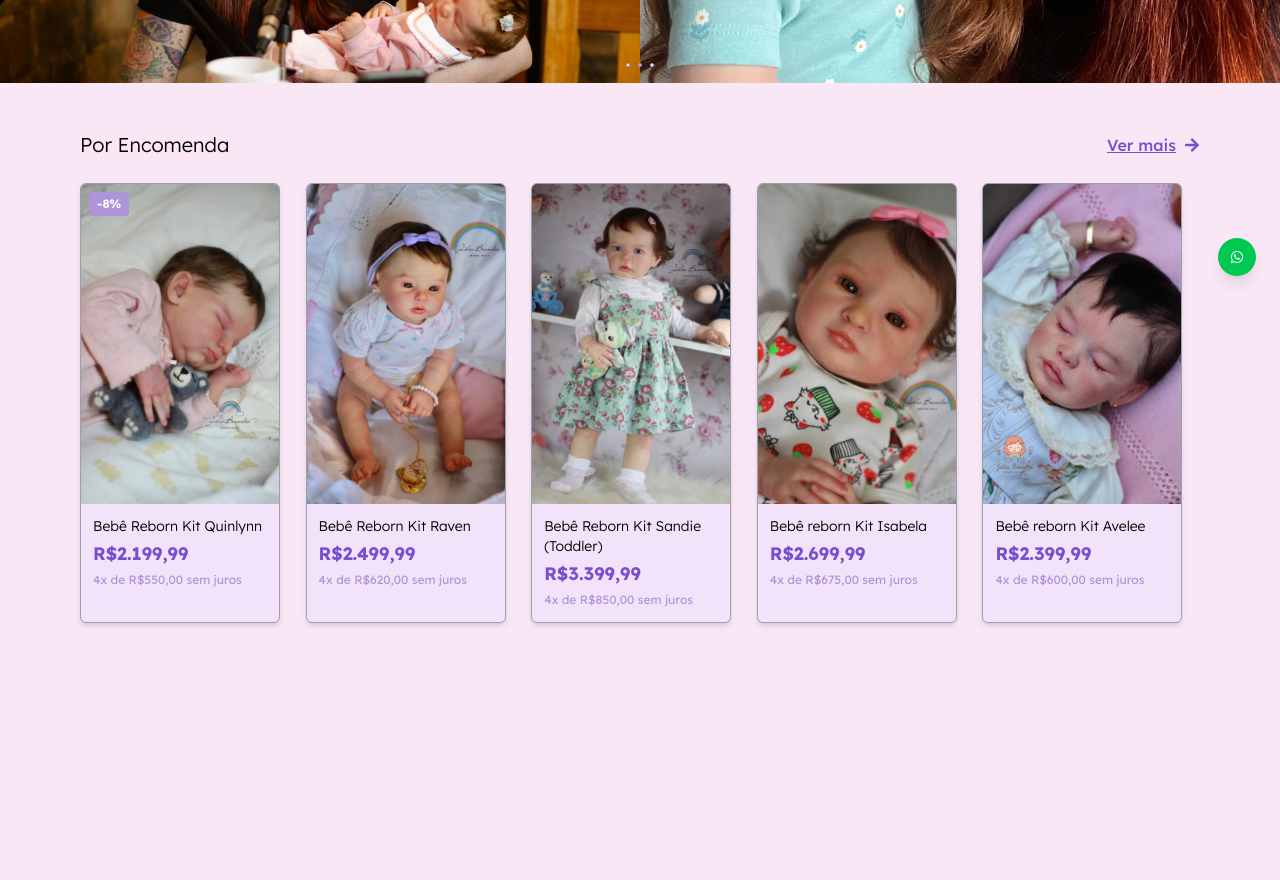
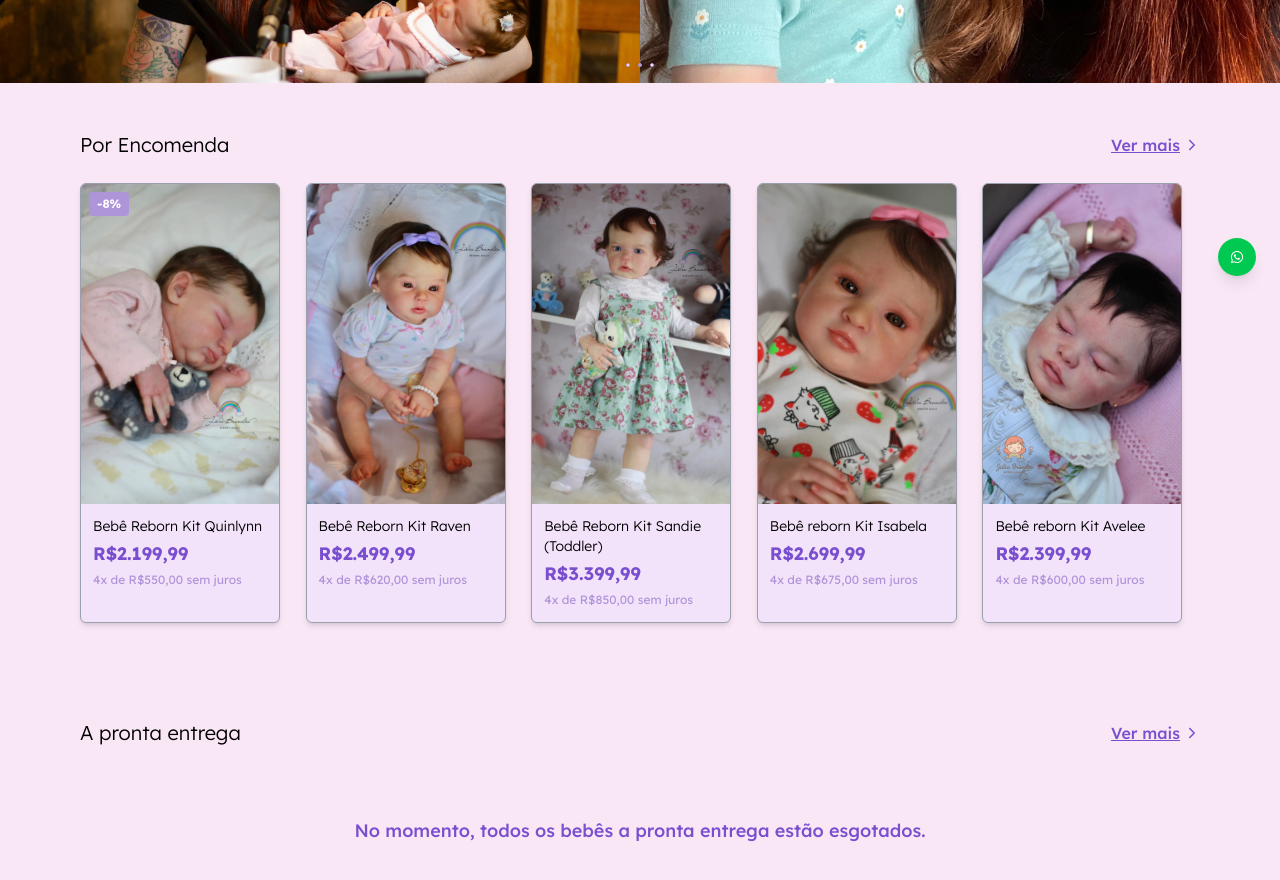
Before and after one commit to brandaorichard/atelie-juliabrandao, a React (Vite) app: page / in a window 1280 px wide. Shown: the part 500-1380 px from the top of the page. Before the commit the page ends 1171 px from the top, so only its background shows below. Built offline with nearby package versions, Linux system fonts and the light colour scheme.

Commit message:
feat: add Category2 preview

```diff
--- a/src/components/Category1Preview.jsx
+++ b/src/components/Category1Preview.jsx
@@ -64,7 +64,7 @@ export default function Category1Preview() {
           className="flex items-center gap-1 text-[#7a4fcf] text-sm md:text-base font-medium cursor-pointer underline hover:text-[#ae95d9] transition-colors focus:outline-none"
           style={{ WebkitTapHighlightColor: "transparent" }}
         >
-          Ver mais <FaArrowRight className="ml-1" />
+          Ver mais <IoIosArrowForward className="" />
         </motion.button>
       </div>
 
--- /dev/null
+++ b/src/components/Category2Preview.jsx
@@ -0,0 +1,30 @@
+import React from "react";
+import { useNavigate } from "react-router-dom";
+import { IoIosArrowForward } from "react-icons/io";
+import { motion } from "framer-motion";
+
+export default function Category2Preview() {
+  const navigate = useNavigate();
+
+  return (
+    <div className="max-w-6xl mx-auto px-4 py-8 mt-4">
+      <div className="flex items-center justify-between mb-6">
+        <h2 className="text-xl font-light text-black">A pronta entrega</h2>
+        <motion.button
+          whileTap={{ scale: 0.95 }}
+          onClick={() => navigate("/categoria2")}
+          className="flex items-center gap-1 text-[#7a4fcf] text-sm md:text-base font-medium cursor-pointer underline hover:text-[#ae95d9] transition-colors focus:outline-none"
+          style={{ WebkitTapHighlightColor: "transparent" }}
+        >
+          Ver mais <IoIosArrowForward className="" size={16} />
+        </motion.button>
+      </div>
+      {/* Aviso centralizado */}
+      <div className="flex items-center justify-center min-h-[120px]">
+        <span className="text-lg text-[#7a4fcf] font-medium text-center">
+          No momento, todos os bebês a pronta entrega estão esgotados.
+        </span>
+      </div>
+    </div>
+  );
+}
--- a/src/pages/HomePage.jsx
+++ b/src/pages/HomePage.jsx
@@ -1,11 +1,13 @@
 import Hero from "../components/Hero";
 import Category1Preview from "../components/Category1Preview";
+import Category2Preview from "../components/Category2Preview";
 
 export default function HomePage() {
   return (
     <div>
       <Hero />
       <Category1Preview />
+      <Category2Preview />
     </div>
   );
 }
```
